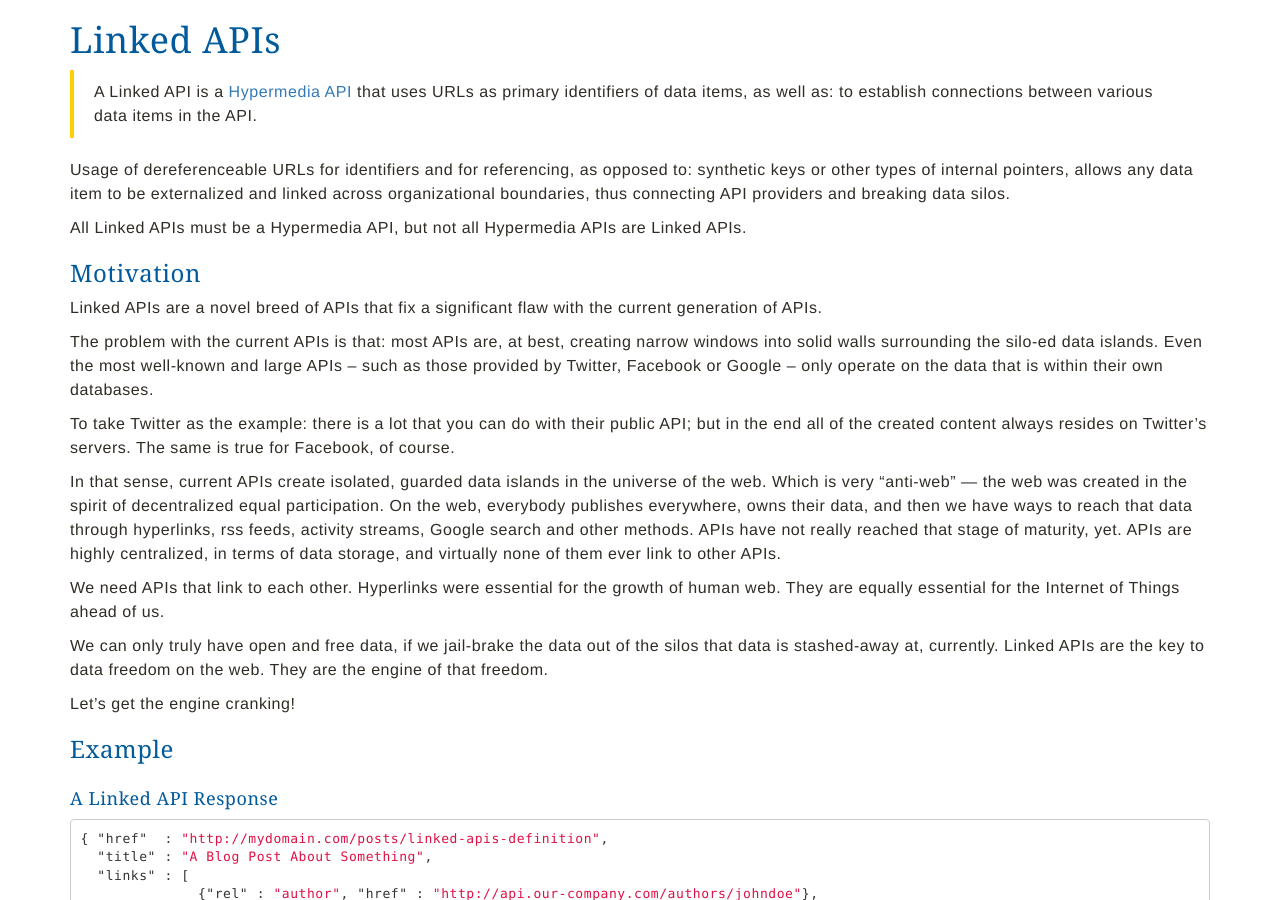
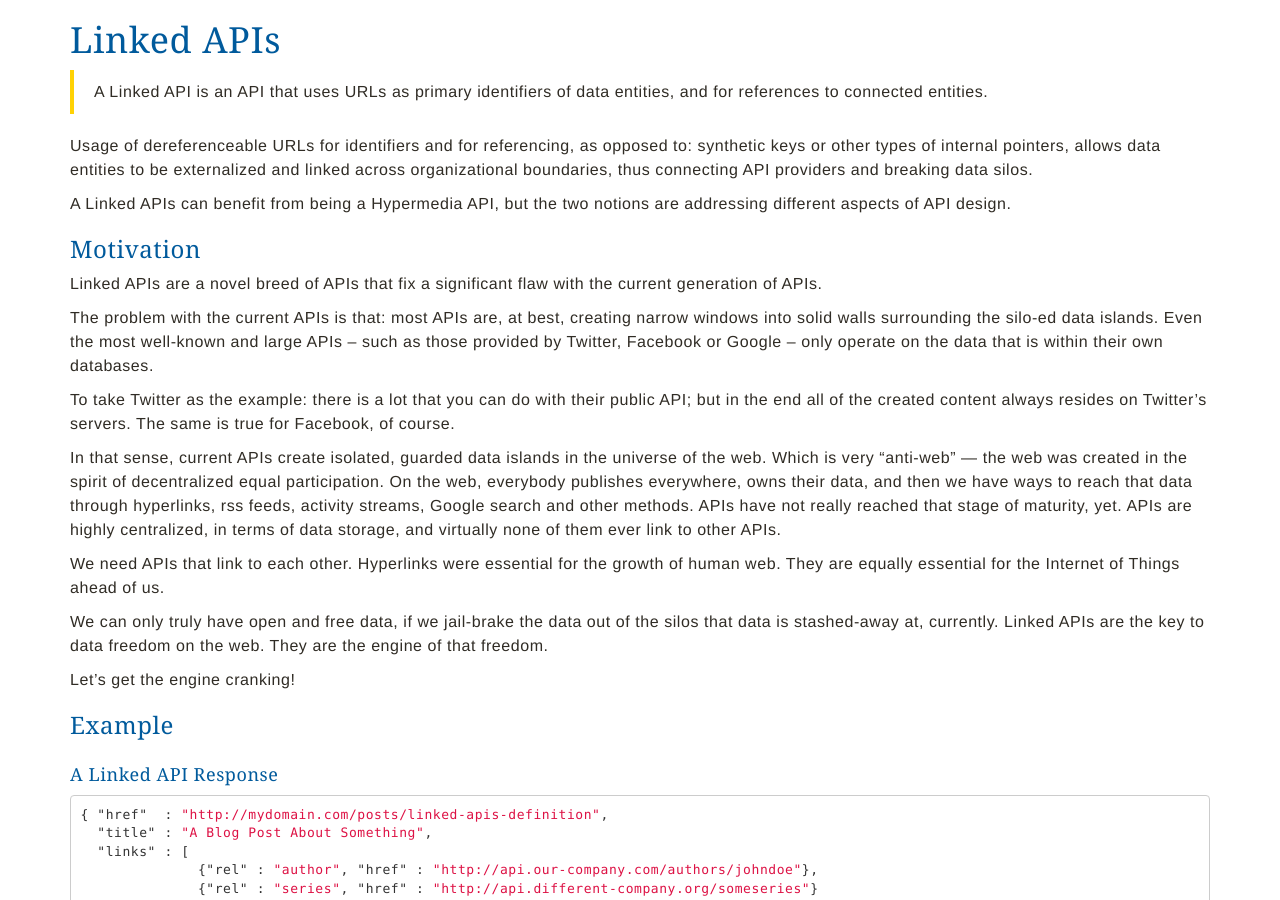
Before and after one commit to inadarei/linkedapis, a Jekyll site: the page built from index.md, in a window 1280 px wide and 900 px high. Built offline with Jekyll 4.4.1, drawn with Linux system fonts in a browser that asks for light colours; nearby versions of some CDN libraries; Markdown is read by kramdown in place of the engine named in the settings.

Commit message:
revised definition

```diff
--- a/index.md
+++ b/index.md
@@ -5,11 +5,11 @@ title: Linked APIs
 
 # Linked APIs
 
-> A Linked API is a [Hypermedia API](http://www.infoq.com/articles/hypermedia-api-tutorial-part-one) that uses URLs as primary identifiers of data items, as well as: to establish connections between various data items in the API.
+> A Linked API is an API that uses URLs as primary identifiers of data entities, and for references to connected entities.
 
-Usage of dereferenceable URLs for identifiers and for referencing, as opposed to: synthetic keys or other types of internal pointers, allows any data item to be externalized and  linked across organizational boundaries, thus connecting API providers and breaking data silos.
+Usage of dereferenceable URLs for identifiers and for referencing, as opposed to: synthetic keys or other types of internal pointers, allows data entities to be externalized and  linked across organizational boundaries, thus connecting API providers and breaking data silos.
 
-All Linked APIs must be a Hypermedia API, but not all Hypermedia APIs are Linked APIs.
+A Linked APIs can benefit from being a Hypermedia API, but the two notions are addressing different aspects of API design.
 
 ### Motivation
 
```
